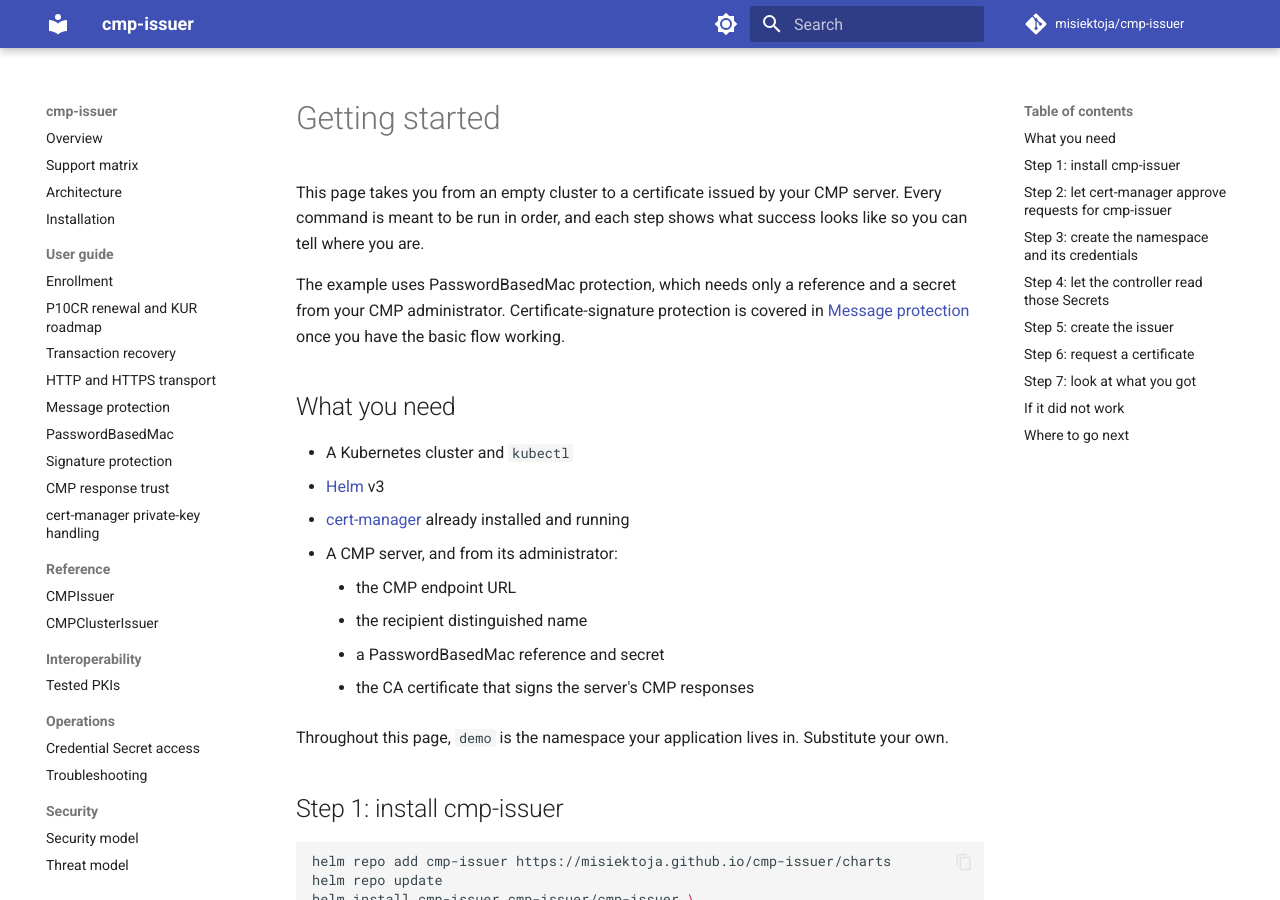
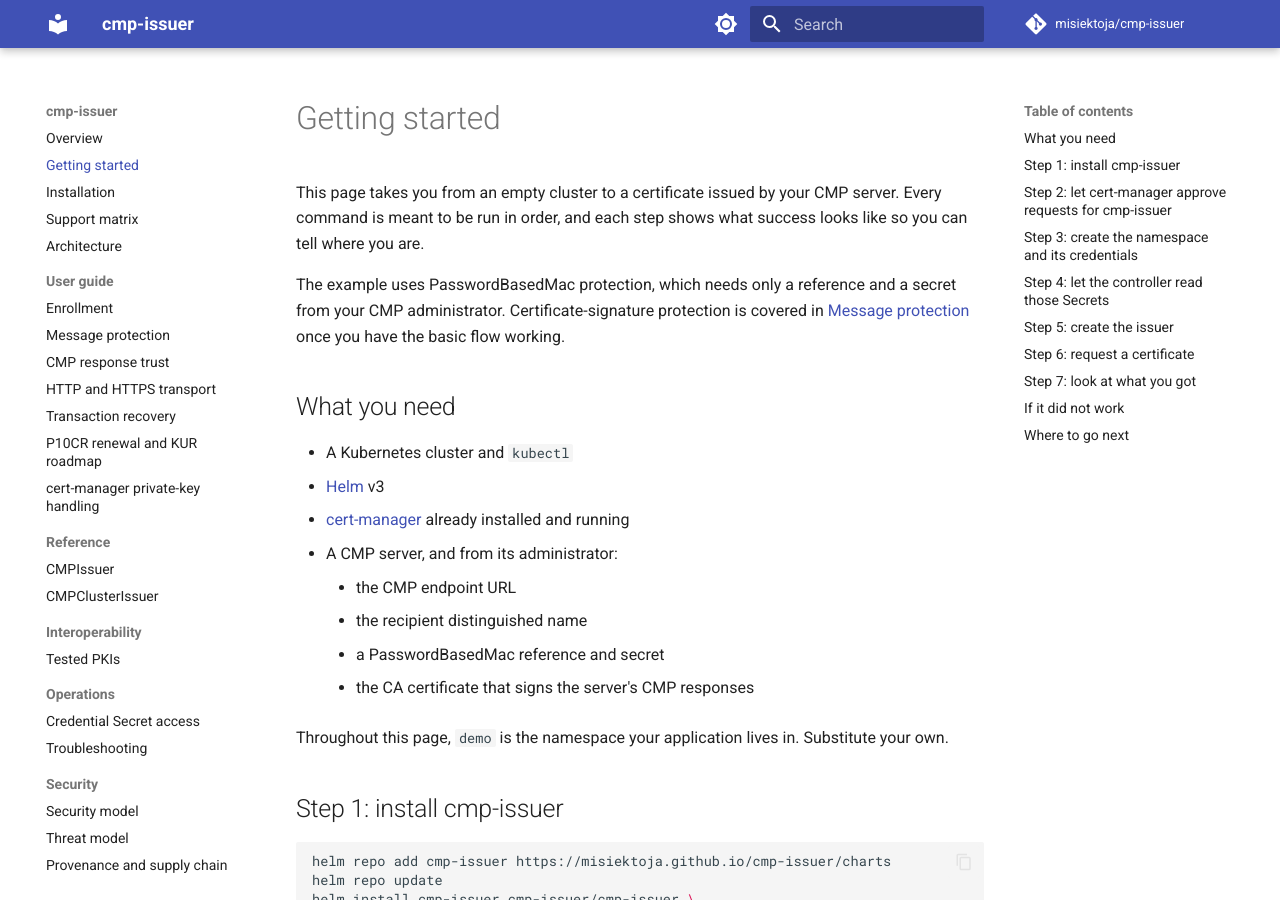
Before and after one commit to misiektoja/cmp-issuer, an MkDocs documentation site: the page built from docs/getting-started.md, in a window 1280 px wide and 900 px high. Built offline with MkDocs 1.6.1 and Material for MkDocs 9.7.7, drawn with Linux system fonts in a browser that asks for light colours; comment, search, counter and statistics services are not loaded.

Commit message:
docs: order the navigation as a reader journey

```diff
--- a/mkdocs.yml
+++ b/mkdocs.yml
@@ -38,18 +38,17 @@
 
 nav:
   - Overview: index.md
+  - Getting started: getting-started.md
+  - Installation: installation.md
   - Support matrix: support-matrix.md
   - Architecture: architecture.md
-  - Installation: installation.md
   - User guide:
       - Enrollment: guide/enrollment.md
+      - Message protection: guide/message-protection.md
+      - CMP response trust: guide/cmp-response-trust.md
+      - HTTP and HTTPS transport: guide/transport.md
+      - Transaction recovery: guide/transaction-recovery.md
       - P10CR renewal and KUR roadmap: guide/renewal-and-kur.md
-      - Transaction recovery: guide/transaction-recovery.md
-      - HTTP and HTTPS transport: guide/transport.md
-      - Message protection: guide/message-protection.md
-      - PasswordBasedMac: guide/password-based-mac.md
-      - Signature protection: guide/signature-protection.md
-      - CMP response trust: guide/cmp-response-trust.md
       - cert-manager private-key handling: guide/private-key-handling.md
   - Reference:
       - CMPIssuer: reference/cmpissuer.md
```
